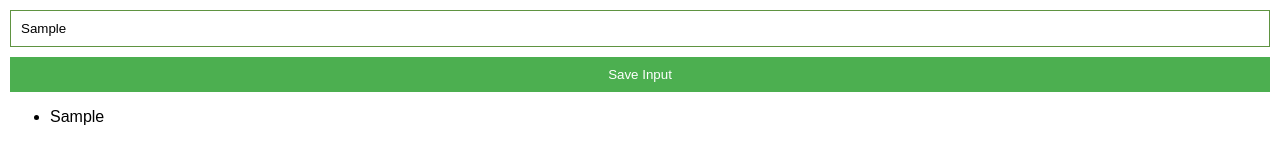
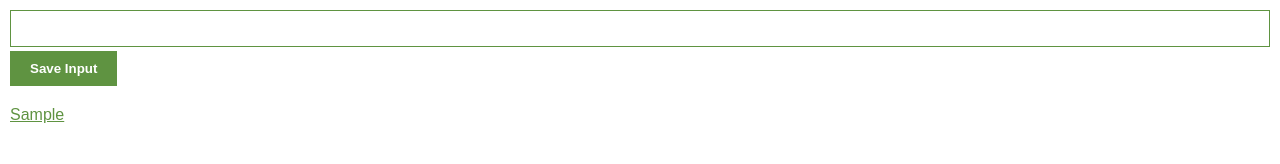
Before and after one commit to aashuyadavv/Javascript-Practice-Code, a browser extension: page Build Chrome Extension/index.html in a window 1280 px wide. Both pictures are taken after typing "Sample" into the empty fields and a click on the button "Save Input". Drawn offline with Linux system fonts and the light colour scheme.

Commit message:
preparing the deployment

```diff
--- a/Build Chrome Extension/index.css
+++ b/Build Chrome Extension/index.css
@@ -2,27 +2,38 @@ body {
     margin: 0;
     padding: 10px;
     font-family: Arial, Helvetica, sans-serif;
+    min-width: 400px;
 }
 
 
 
 input {
     width: 100%;
-    padding-left: 10px;
-    padding-right: 10px;
-    padding-bottom: 10px;
-    padding-top: 10px;
+    padding: 10px;
     box-sizing: border-box;
-    border: 1px solid #5f9341
+    border: 1px solid #5f9341;
+    margin-bottom: 4px;
 }
 
 
 button {
-    width: 100%;
-    padding: 10px;
-    margin-top: 10px;
-    background-color: #4CAF50;
+    background: #5f9341;
     color: white;
+    padding: 10px 20px;
     border: none;
-    cursor: pointer;
+    font-weight: bold;
 }
+
+ul {
+    margin-top: 20px;
+    list-style: none;
+    padding-left: 0;
+}
+
+li {
+    margin-top: 5px;
+}
+
+a {
+    color:#5f9341;
+}
--- a/Build Chrome Extension/index.js
+++ b/Build Chrome Extension/index.js
@@ -5,15 +5,21 @@ const ulEl = document.getElementById("ul-el")
 
 inputBtn.addEventListener("click", function() {
     myLeads.push(inputEl.value)
-    // 2. call the renderLeads() function
+    inputEl.value = ""
     renderLeads()
 })
 
-// 1. Wrap the code below in a renderLeads() function
+
 function renderLeads() {
     let listItems = ""
     for (let i = 0; i < myLeads.length; i++){
-        listItems += "<li>" + myLeads[i] + "</li>"
+        listItems += `
+            <li>
+                <a target='_blank' href='${myLeads[i]}'>
+                    ${myLeads[i]}
+            </a>
+        </li>
+    `
     }
     ulEl.innerHTML = listItems
 }
```
Also changed, not shown: Build Chrome Extension/icon.png (added), Build Chrome Extension/manifest.json (added).
